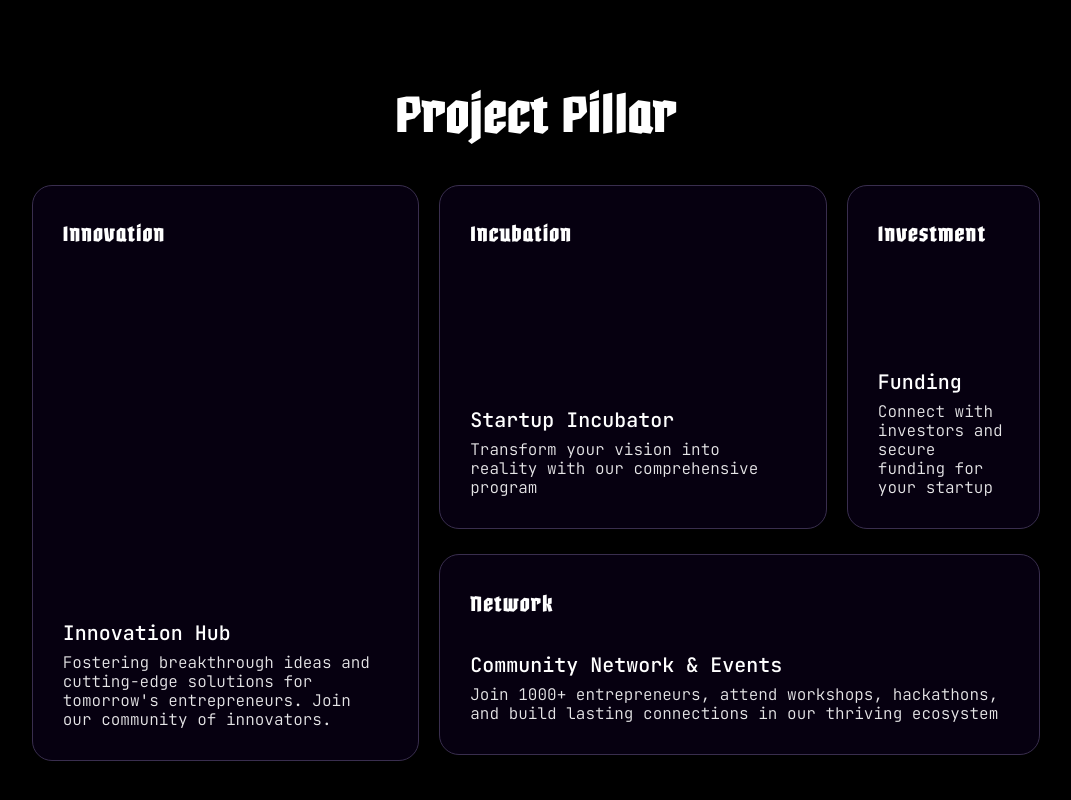
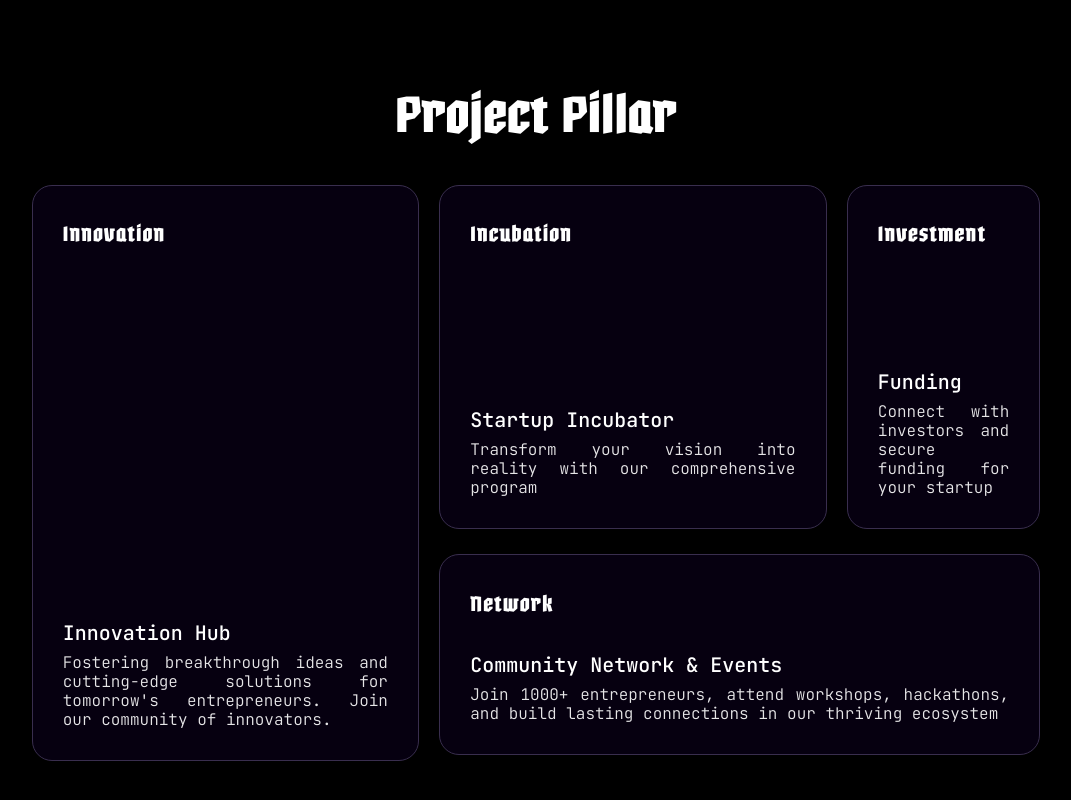
Before and after one commit to raorajnish/Ecell, a React (Vite) app: page / in a window 1280 px wide. Shown: the part 795-1595 px from the top of the page, without its empty margins (104-1175 px from the left). Built offline with nearby package versions, Linux system fonts and the light colour scheme.

Commit message:
about content formatted

```diff
--- a/src/components/home/HomeAbout.jsx
+++ b/src/components/home/HomeAbout.jsx
@@ -49,7 +49,7 @@ const HomeAbout = () => {
 
   return (
     <div>
-      <div className="home-about h-auto min-h-screen w-screen flex flex-col lg:flex-col  text-[#afafb2]">
+      <div className="home-about h-[85vh] sm:min-h-screen w-screen flex flex-col lg:flex-col  text-[#afafb2]">
         {/* Left / Top (About title) */}
         <div
           ref={AboutRef}
@@ -62,7 +62,7 @@ const HomeAbout = () => {
         {/* Right / Bottom (Content) */}
         <div
           ref={AboutContentRef}
-          className=" w-full lg:w-2/3 pt-5  lg:pt-[5vh] px-[10vw]  lg:px-[10vw] lg:ml-[30vw] sm:px-10 md:px-[15vw] text-sm sm:text-lg md:text-xl  font-[font1] text-left lg:text-left"
+          className="about-text w-full lg:w-2/3 pt-5  lg:pt-[5vh] px-[10vw]  lg:px-[10vw] lg:ml-[30vw] sm:px-10 md:px-[15vw] text-sm sm:text-lg md:text-xl  font-[font1] text-left lg:text-left"
         >
           Every great journey begins with an idea, and at SAKEC E-CELL, ideas
           have been our driving force since 2017. <br /> <br />
--- a/src/index.css
+++ b/src/index.css
@@ -15,10 +15,6 @@ html {
 @font-face {
   font-family: font2;
   src: url(./assets/fonts/103fc5fac08dcb15-s.p.woff2);
-}
-@font-face {
-  font-family: glideon;
-  src: url(./assets/fonts/Gildeon.otf);
 }
 @font-face {
   font-family: cherif;
@@ -149,3 +145,10 @@ p,
   transition: transform 0.4s ease;
   pointer-events: none;
 }
+
+p, .about-text {
+  white-space: normal;       /* allows natural wrapping */
+  word-break: normal;        /* breaks only at spaces */
+  overflow-wrap: break-word; /* breaks long words only if necessary */
+  text-align: justify;       /* optional, makes both edges align neatly */
+}
```
